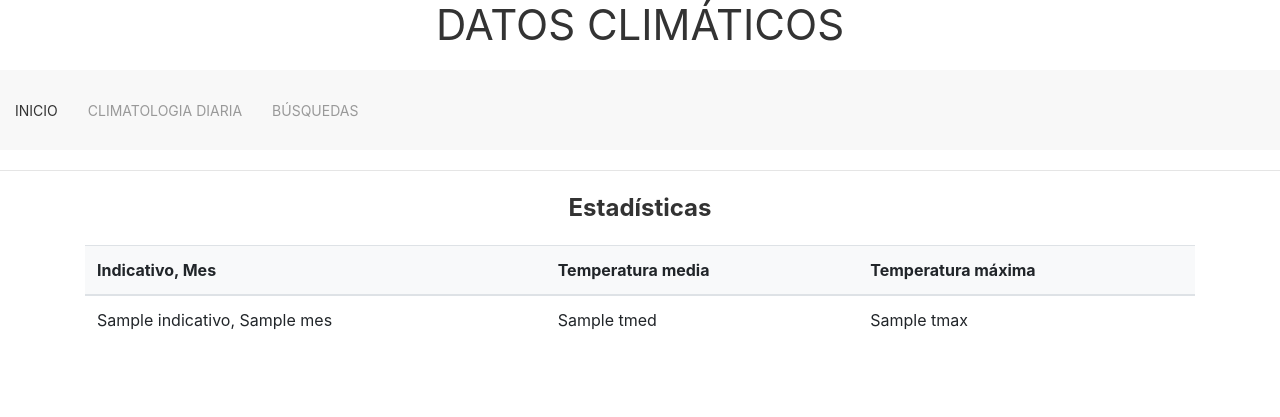
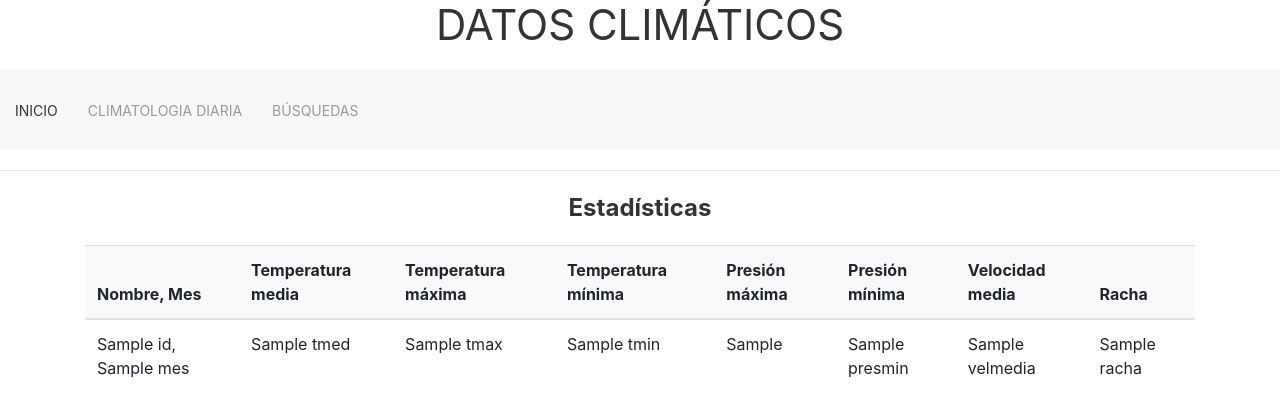
Before and after one commit to lNoelia/CBD-Clima, a Django app: page /estadisticas in a window 1280 px wide. Shown: the top 417 px of the page. Run offline with Django 4.2, Linux system fonts and the light colour scheme; tables that the repository leaves empty hold one stand-in row (values such as "Sample post"); a database or web service that is not in the repository returns one stand-in record (values such as "Sample title").

Commit message:
Cambio views y template

```diff
--- a/CBD/weather/templates/climaDiario/estadisticas.html
+++ b/CBD/weather/templates/climaDiario/estadisticas.html
@@ -9,9 +9,15 @@
   <table class="table align-middle mb-0 bg-white">
       <thead class="bg-light">
         <tr>
-          <th>Indicativo, Mes</th>
+          <th>Nombre, Mes</th>
           <th>Temperatura media</th>
           <th>Temperatura máxima</th>
+          <th>Temperatura mínima</th>
+          <th>Presión máxima</th>
+          <th>Presión mínima</th>
+          <th>Velocidad media</th>
+          <th>Racha</th>
+
         </tr>
       </thead>
       <tbody id="myTable">
@@ -19,7 +25,7 @@
           <tr>
 
             <td>
-                <p class="fw-normal mb-1">{{e.indicativo}}, {{e.mes}}</p>
+                <p class="fw-normal mb-1">{{e.nombre}}, {{e.mes}}</p>
             </td>
             <td>
               <p class="fw-normal mb-1">{{ i.tmed }}</p>
@@ -27,6 +33,21 @@
             <td>
                 <p class="fw-normal mb-1">{{ i.tmax }}</p>
             </td>
+            <td>
+              <p class="fw-normal mb-1">{{ i.tmin }}</p>
+            </td>
+            <td>
+              <p class="fw-normal mb-1">{{ i.presMax }}</p>
+            </td>
+            <td>
+              <p class="fw-normal mb-1">{{ i.presmin }}</p>
+            </td>
+            <td>
+              <p class="fw-normal mb-1">{{ i.velmedia }}</p>
+            </td>
+            <td>
+              <p class="fw-normal mb-1">{{ i.racha }}</p>
+            </td>
           </tr>
         {% endfor %}
       </tbody>
--- a/CBD/weather/views.py
+++ b/CBD/weather/views.py
@@ -11,8 +11,8 @@ client = pymongo.MongoClient('mongodb://localhost:27017/')
 dbname = client['clima']
 
 #Define Collection
-climatologiaDiaria = dbname['climatologiaDiaria']
-estadisticasDatos = dbname['estadisticas']
+climatologiaDiaria = dbname['ClimatologiaDiaria']
+estadisticasDatos = dbname['Estadisticas']
 
 
 @require_http_methods("GET")
```
